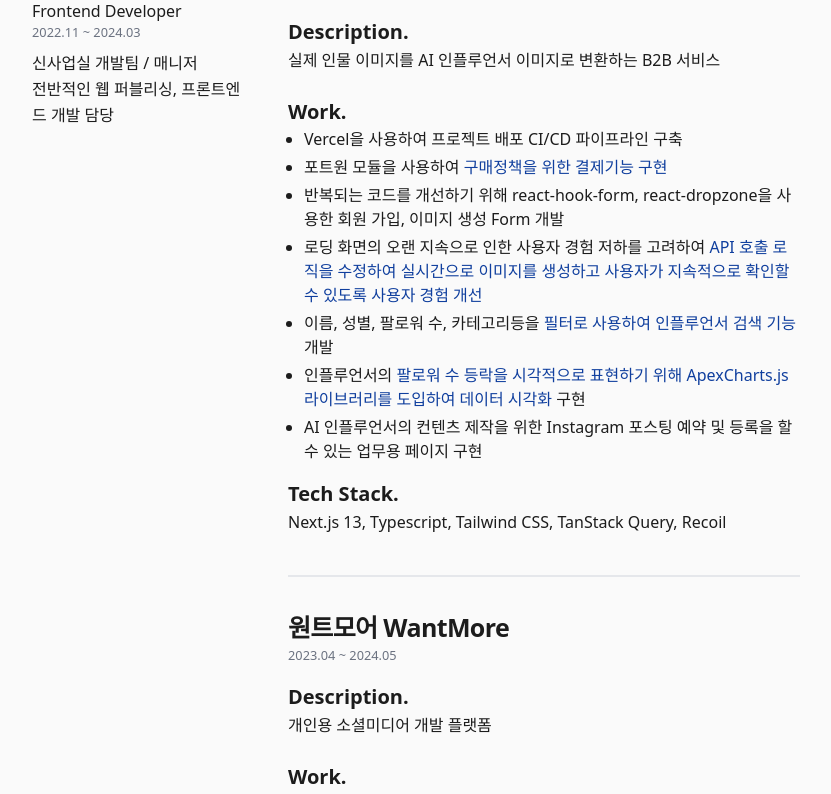
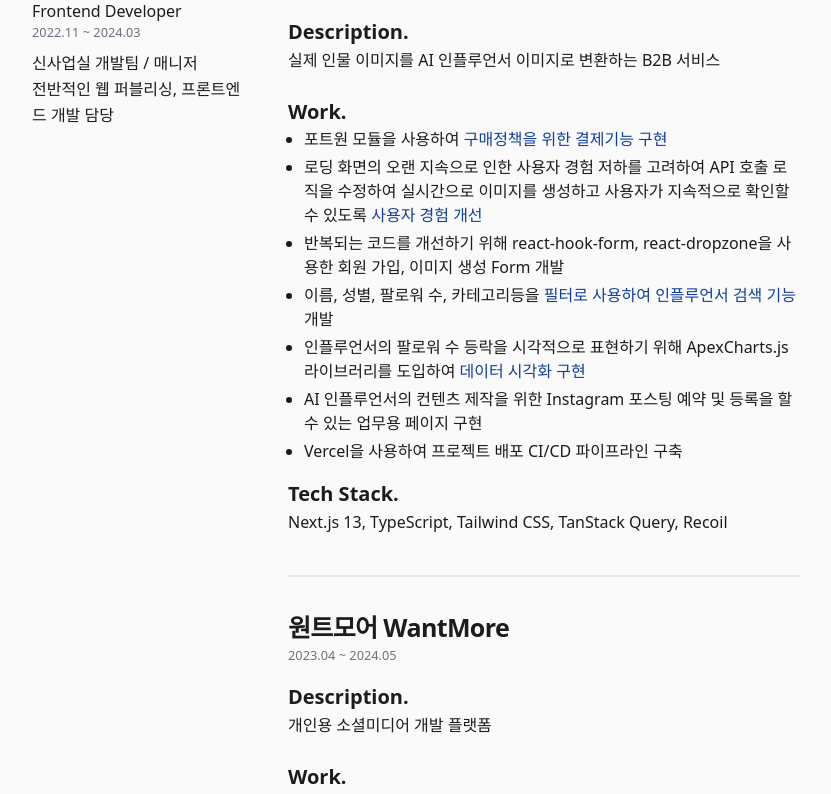
Before and after one commit to shinju4n/tech-blog, a Next.js app: page /resume in a window 1280 px wide. Shown: the part 586-1380 px from the top of the page, without its empty margins (224-1055 px from the left). Built offline with nearby package versions, Linux system fonts and the light colour scheme.

Commit message:
feat : 이력서 수정

```diff
--- a/components/resume/work-experience/marketit/caddy.tsx
+++ b/components/resume/work-experience/marketit/caddy.tsx
@@ -19,27 +19,25 @@ const Caddy: FC = () => {
             Work.
           </Typography>
           <ul className="pl-4 list-disc flex flex-col gap-1">
-            <li>Vercel을 사용하여 프로젝트 배포 CI/CD 파이프라인 구축</li>
             <li>
               포트원 모듈을 사용하여{' '}
               <BlankLink href={'https://shinju4n.notion.site/9e27b11d8d8b4835aebf47eb5bbdca1e'}>
                 구매정책을 위한 결제기능 구현
               </BlankLink>
             </li>
-
             <li>
-              반복되는 코드를 개선하기 위해 react-hook-form, react-dropzone을 사용한 회원 가입, 이미지 생성 Form 개발
-            </li>
-            <li>
-              로딩 화면의 오랜 지속으로 인한 사용자 경험 저하를 고려하여{' '}
+              로딩 화면의 오랜 지속으로 인한 사용자 경험 저하를 고려하여 API 호출 로직을 수정하여 실시간으로 이미지를
+              생성하고 사용자가 지속적으로 확인할 수 있도록{' '}
               <BlankLink
                 href={
                   'https://www.notion.so/shinju4n/Portfolio-3050aed4843d4a1680dc6db40fc0dec8?pvs=4#e74d7fa4e5c644059630c5a4e0c2d895'
                 }
               >
-                API 호출 로직을 수정하여 실시간으로 이미지를 생성하고 사용자가 지속적으로 확인할 수 있도록 사용자 경험
-                개선
+                사용자 경험 개선
               </BlankLink>
+            </li>
+            <li>
+              반복되는 코드를 개선하기 위해 react-hook-form, react-dropzone을 사용한 회원 가입, 이미지 생성 Form 개발
             </li>
             <li>
               이름, 성별, 팔로워 수, 카테고리등을{' '}
@@ -49,20 +47,20 @@ const Caddy: FC = () => {
               개발
             </li>
             <li>
-              인플루언서의{' '}
+              인플루언서의 팔로워 수 등락을 시각적으로 표현하기 위해 ApexCharts.js 라이브러리를 도입하여{' '}
               <BlankLink href="https://www.notion.so/shinju4n/Portfolio-3050aed4843d4a1680dc6db40fc0dec8?pvs=4#c8e7eb9516b545b4a9ebab98177bd28d">
-                팔로워 수 등락을 시각적으로 표현하기 위해 ApexCharts.js 라이브러리를 도입하여 데이터 시각화
-              </BlankLink>{' '}
-              구현
+                데이터 시각화 구현
+              </BlankLink>
             </li>
             <li>AI 인플루언서의 컨텐츠 제작을 위한 Instagram 포스팅 예약 및 등록을 할 수 있는 업무용 페이지 구현</li>
+            <li>Vercel을 사용하여 프로젝트 배포 CI/CD 파이프라인 구축</li>
           </ul>
         </div>
         <div>
           <Typography size="large" className="font-bold">
             Tech Stack.
           </Typography>
-          <Typography size="p">Next.js 13, Typescript, Tailwind CSS, TanStack Query, Recoil </Typography>
+          <Typography size="p">Next.js 13, TypeScript, Tailwind CSS, TanStack Query, Recoil </Typography>
         </div>
       </div>
     </section>
--- a/components/resume/work-experience/marketit/wantmore.tsx
+++ b/components/resume/work-experience/marketit/wantmore.tsx
@@ -35,7 +35,7 @@ const WantMore: FC = () => {
           <Typography size="large" className="font-bold">
             Tech Stack.
           </Typography>
-          <Typography size="p">Next.js 12, Typescript, Tailwind CSS</Typography>
+          <Typography size="p">Next.js 12, TypeScript, Tailwind CSS</Typography>
         </div>
       </div>
     </section>
```
